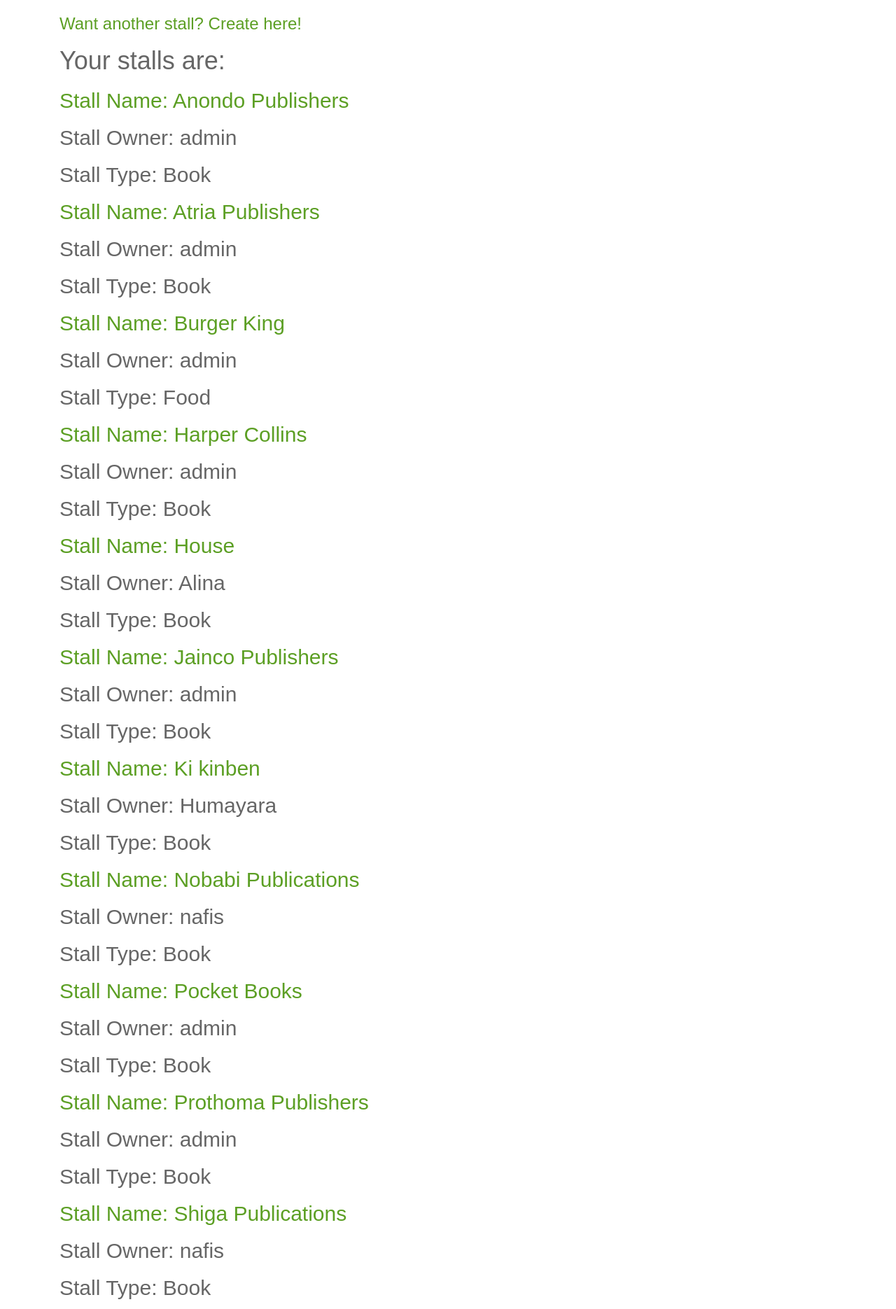
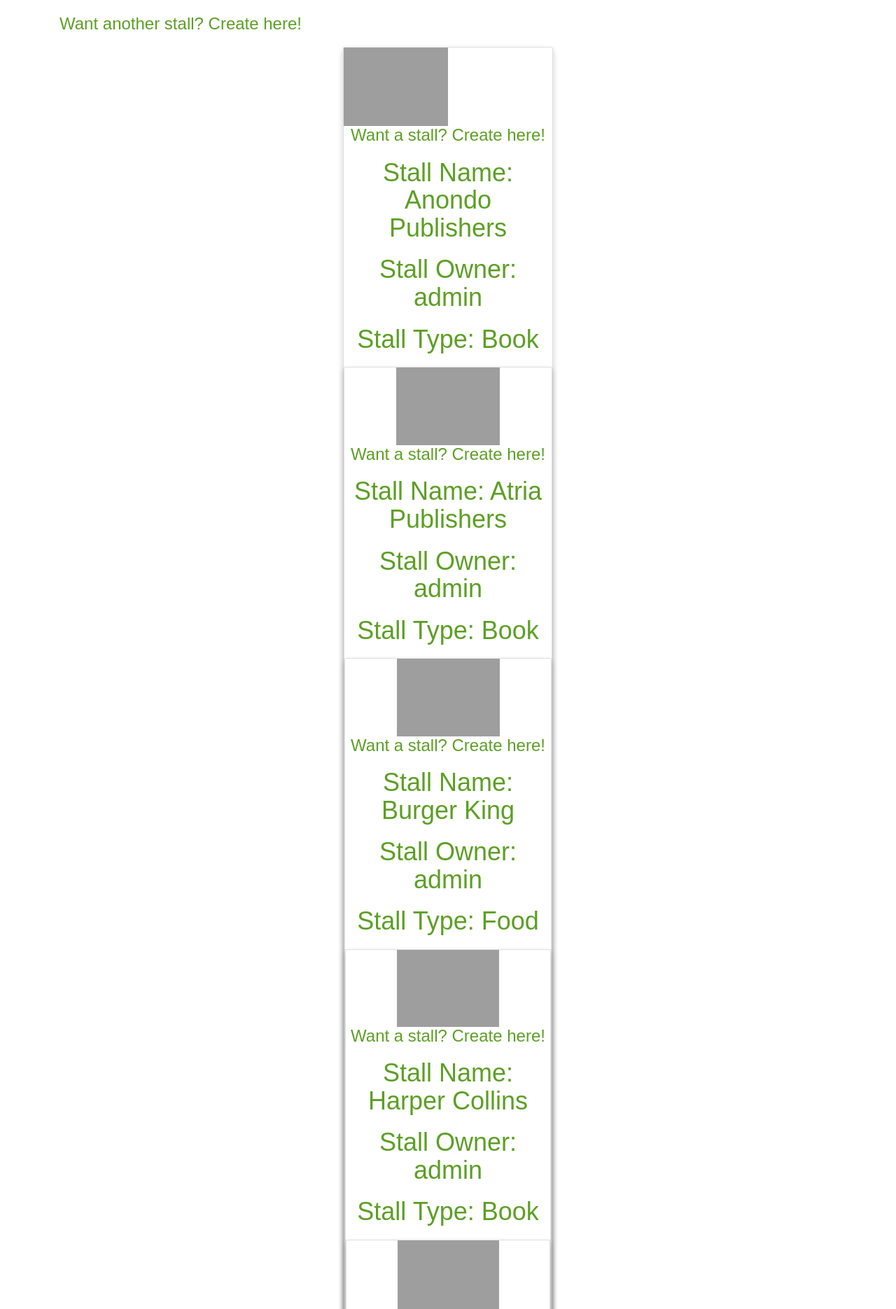
Before and after one commit to HumayaraBinte/BoiMelaProject, a Django app: template boimela/boimelaApp/templates/boimelaApp/dash.html in a window 1280 px wide. Shown: the part 50-1920 px from the top of the page at 70% size. Run offline with Django 3.2, Linux system fonts and the light colour scheme; the template is opened without the code that fills it: values that come from a table or form of the project are taken from there, others are empty; data comes from the database, SQL or seed files in the repository; some libraries are stand-ins or nearby versions; grey boxes are pictures that could not be loaded.

Commit message:
dash -design

```diff
--- a/boimela/boimelaApp/templates/boimelaApp/dash.html
+++ b/boimela/boimelaApp/templates/boimelaApp/dash.html
@@ -2,16 +2,52 @@
 {% load static %}
 
 {% block content %}
+<html>
+<head>
+<style>
+.card {
+  box-shadow: 0 4px 8px 0 rgba(0, 0, 0, 0.2);
+  max-width: 300px;
+  margin: auto;
+  text-align: center;
+  font-family: arial;
+}
+
+
+.card button {
+  border: none;
+  outline: 0;
+  padding: 12px;
+  color: white;
+  background-color: #000;
+  text-align: center;
+  cursor: pointer;
+  width: 50%;
+  font-size: 18px;
+}
+
+.card button:hover {
+  opacity: 0.7;
+}
+</style>
+</head>
+<body>
 {% if stalls %}
 <a href="{% url 'stall-create' %}"><h3>Want another stall? Create here!</h3></a>
-<h1>Your stalls are:</h1>
 {% for stall in stalls %}
-<h2><a href="{% url 'stall-detail' stall.id %}">Stall Name: {{ stall.stall_name }}</a></h2>
-<h2>Stall Owner: {{ stall.owner }}</h2>
-<h2>Stall Type: {{ stall.stall_type }}</h2>
-{% endfor%}
+<div class="card">
+  <img src="https://blogs.lse.ac.uk/lsereviewofbooks/files/2016/02/Books-for-Survey.jpg" alt="books" style="width:50%">
+  <a href="{% url 'stall-create' %}"><h3>Want a stall? Create here!</h3></a>
+  <h1><a href="{% url 'stall-detail' stall.id %}">Stall Name: {{ stall.stall_name }}</h1>
+    <h1>Stall Owner: {{ stall.owner }}</h1>
+      <h1>Stall Type: {{ stall.stall_type }}</h1>
+      {% endfor%}
 {% else %}
 <h1>You don't have any stalls</h1>
-<a href="{% url 'stall-create' %}"><h3>Want a stall? Create here!</h3></a>
-{% endif %}
+ {% endif %}
+</div>
+
+</body>
+</html>
+
 {% endblock content %}
--- a/boimela/boimelaApp/templates/boimelaApp/stall_detail.html
+++ b/boimela/boimelaApp/templates/boimelaApp/stall_detail.html
@@ -36,7 +36,7 @@
 
 
 <div class="card">
-  <img src="https://blogs.lse.ac.uk/lsereviewofbooks/files/2016/02/Books-for-Survey.jpg" alt="Denim Jeans" style="width:50%">
+  <img src="https://blogs.lse.ac.uk/lsereviewofbooks/files/2016/02/Books-for-Survey.jpg" alt="books" style="width:50%">
   <a href="{% url 'stall-update' object.id %}"><h3>Update?</h3></a>
 <a href="{% url 'stall-delete' object.id %}"><h3>Delete?</h3></a>
   <h1>Stall Name:{{ object.stall_name }}</h1>
```
